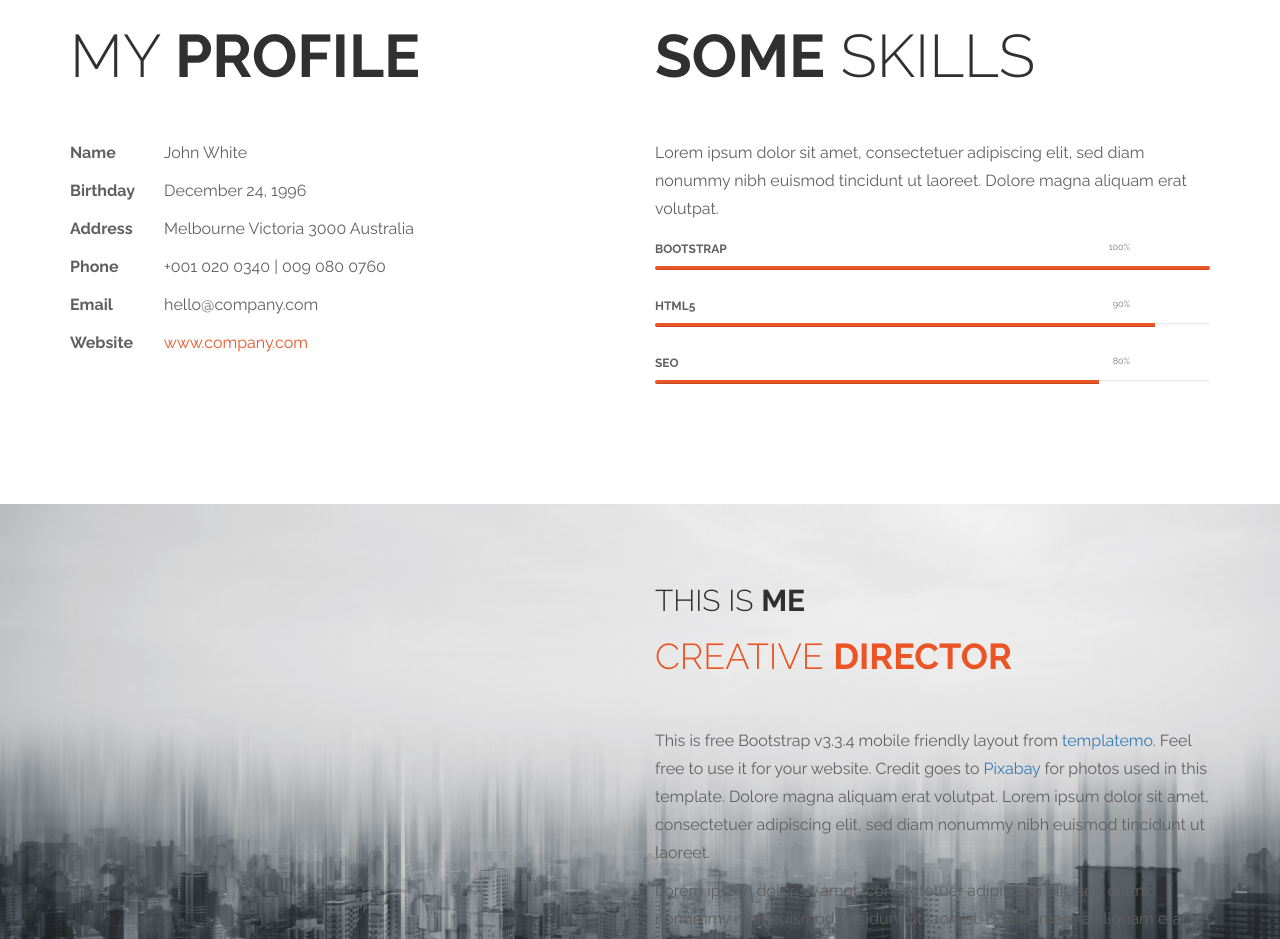
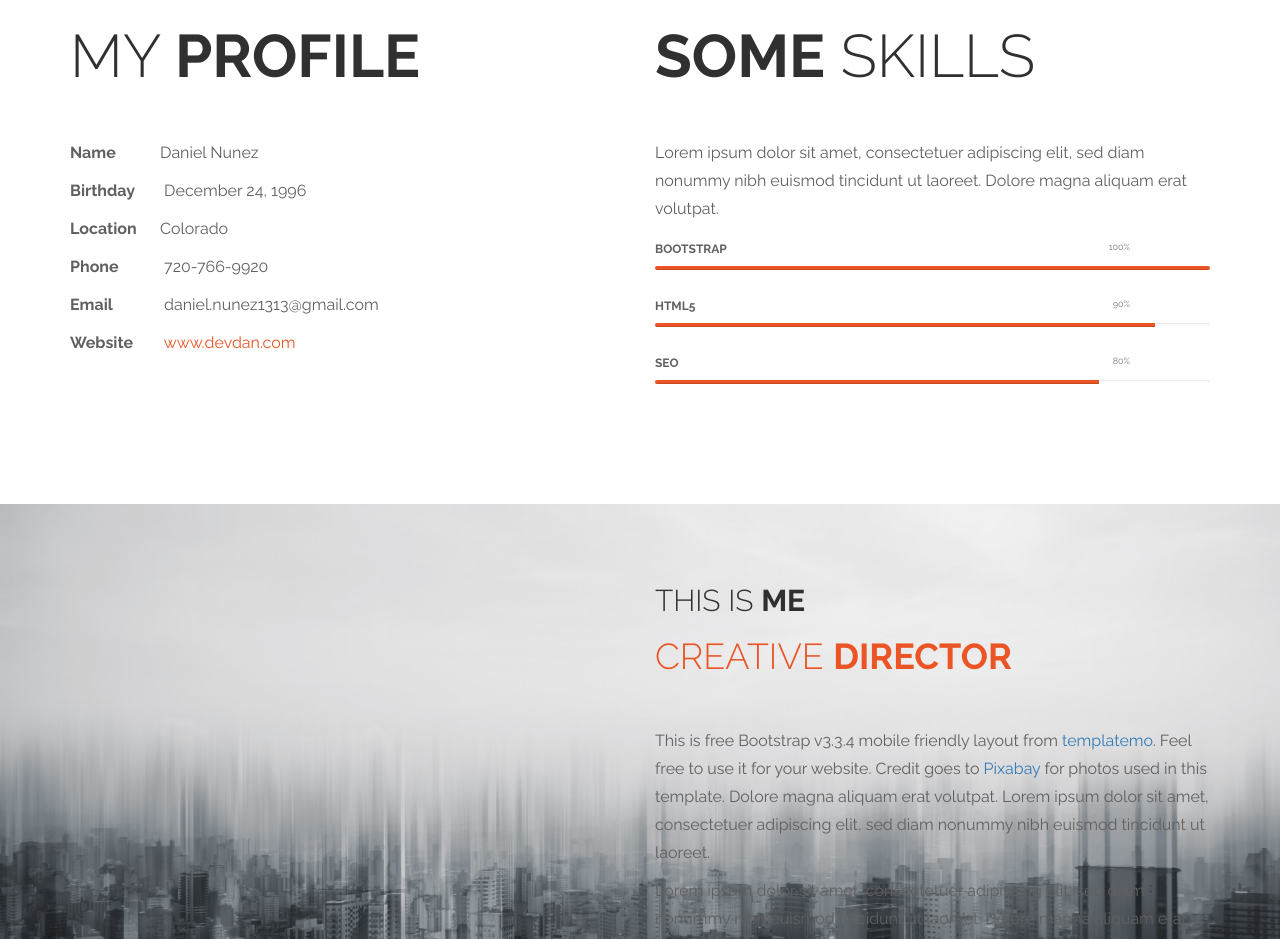
Before and after one commit to dtna13/Portfolio, a plain HTML site: page index.html in a window 1280 px wide. Shown: the part 2409-3348 px from the top of the page. Drawn offline with Linux system fonts and the light colour scheme.

Commit message:
First Commit

```diff
--- a/index.html
+++ b/index.html
@@ -208,12 +208,12 @@
 			<div class="row">
 				<div class="col-md-6 col-sm-6">
 					<h2 class="title">My <strong>Profile</strong></h2>
-					<p><span class="tm-info-label">Name</span> John White</p>
+					<p><span class="tm-info-label">Name</span>Daniel Nunez</p>
 					<p><span class="tm-info-label">Birthday</span> December 24, 1996</p>
-					<p><span class="tm-info-label">Address</span> Melbourne Victoria 3000 Australia</p>
-					<p><span class="tm-info-label">Phone</span> +001 020 0340 | 009 080 0760</p>
-					<p><span class="tm-info-label">Email</span> hello@company.com</p>
-					<p><span class="tm-info-label">Website</span> <a href="#" class="tm-red-text">www.company.com</a></p>
+					<p><span class="tm-info-label">Location</span>Colorado</p>
+					<p><span class="tm-info-label">Phone</span> 720-766-9920</p>
+					<p><span class="tm-info-label">Email</span> daniel.nunez1313@gmail.com</p>
+					<p><span class="tm-info-label">Website</span> <a href="#" class="tm-red-text">www.devdan.com</a></p>
 				</div>
 				<div class="col-md-6 col-sm-6">
 					<h2 class="title"><strong>Some</strong> Skills</h2>
```
